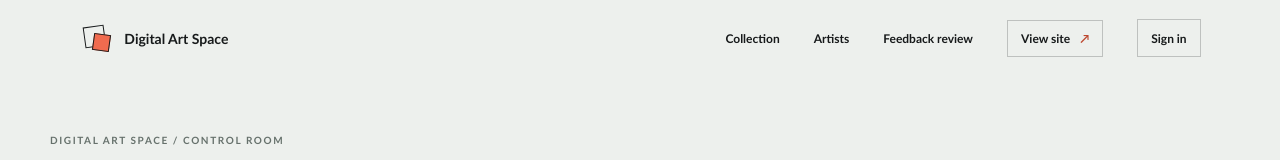
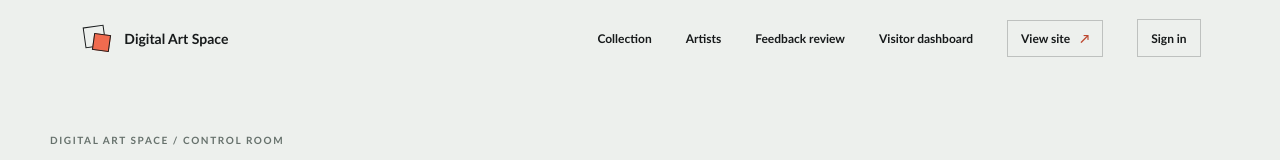
Before and after one commit to RaphPlays/digital-art-space, a website: page admin.html in a window 1280 px wide. Shown: the top 160 px of the page. Drawn offline with Linux system fonts and the light colour scheme; no server answers.

Commit message:
Link visitor dashboard from Admin Studio

```diff
--- a/admin.html
+++ b/admin.html
@@ -18,7 +18,7 @@
     <a class="wordmark" href="/" aria-label="Digital Art Space, home"><span class="wordmark-mark" aria-hidden="true"></span><span>Digital Art Space</span></a>
     <nav class="site-nav" aria-label="Main navigation">
       <a href="/#collection">Collection</a>
-      <a href="/#artists">Artists</a><a href="/feedback-admin.html">Feedback review</a>
+      <a href="/#artists">Artists</a><a href="/feedback-admin.html">Feedback review</a><a href="/visitor-dashboard.html">Visitor dashboard</a>
       <a class="edition-link" href="/">View site<span aria-hidden="true">↗</span></a>
     </nav>
   </header>
```
